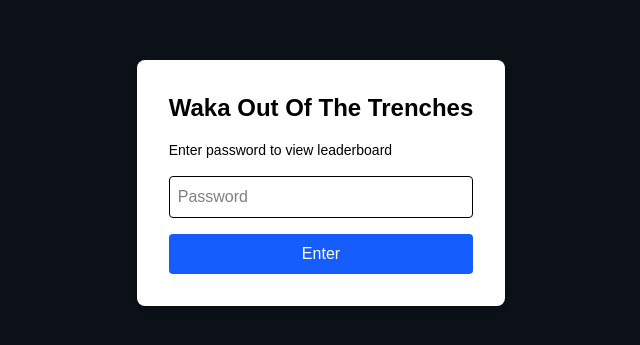
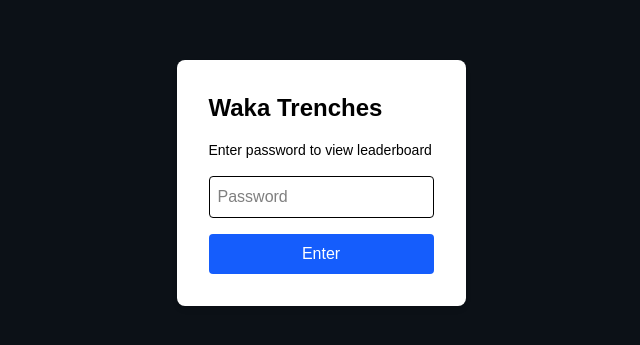
Before and after one commit to Nebulaz7/waka-trenches, a Next.js app: page / in a window 1280 px wide. Shown: the part 217-562 px from the top of the page, without its empty margins (319-959 px from the left). Built offline with nearby package versions, Linux system fonts and the light colour scheme.

Commit message:
fix: update header text for consistency in branding

```diff
--- a/app/page.tsx
+++ b/app/page.tsx
@@ -124,9 +124,7 @@ export default function Home() {
           onSubmit={handleLogin}
           className="p-8 bg-white shadow-md rounded-lg flex flex-col gap-4"
         >
-          <h1 className="text-black text-2xl font-bold">
-            Waka Out Of The Trenches
-          </h1>
+          <h1 className="text-black text-2xl font-bold">Waka Trenches</h1>
           <p className="text-black text-sm">
             Enter password to view leaderboard
           </p>
@@ -166,7 +164,7 @@ export default function Home() {
           <div className="flex flex-col md:flex-row md:items-center gap-4 md:gap-6">
             <h3 className="text-2xl font-semibold m-0 text-white">
               <a href="/" className="hover:text-blue-600 hover:underline">
-                Waka Out Of The Trenches
+                Waka Trenches
               </a>
             </h3>
 
@@ -234,7 +232,9 @@ export default function Home() {
                   className="py-3 px-2 font-semibold cursor-pointer hover:text-blue-600 transition-colors"
                   onClick={() => handleSort("weeklyHours")}
                 >
-                  <span className="hidden sm:inline">Hours Coded <br /> (past 7 days)</span>
+                  <span className="hidden sm:inline">
+                    Hours Coded <br /> (past 7 days)
+                  </span>
                   <span className="sm:hidden">Hours</span>
                   <SortIcon col="weeklyHours" />
                 </th>
```
